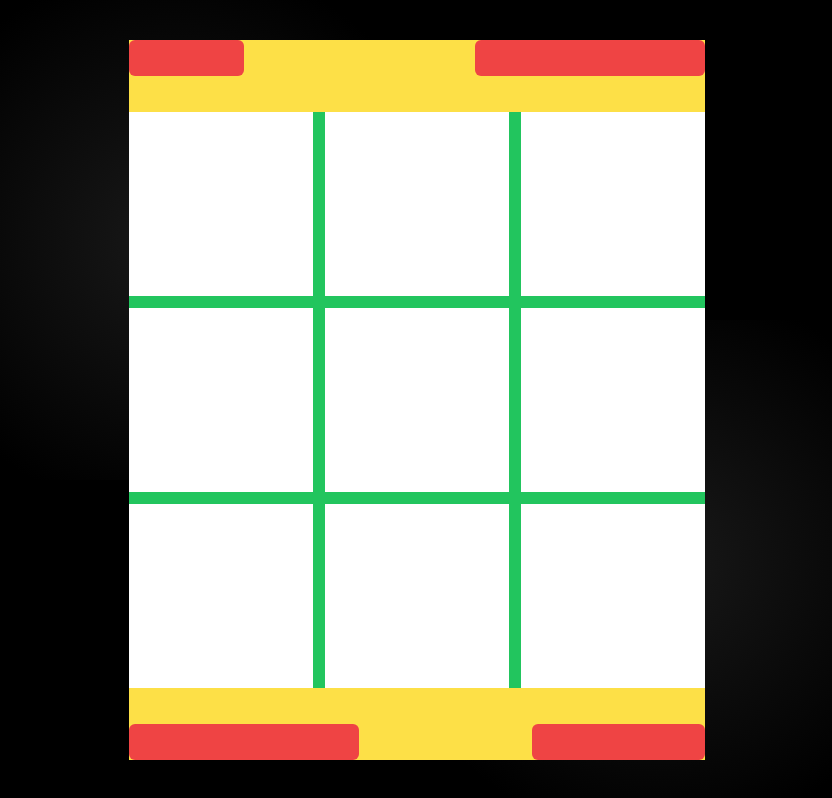
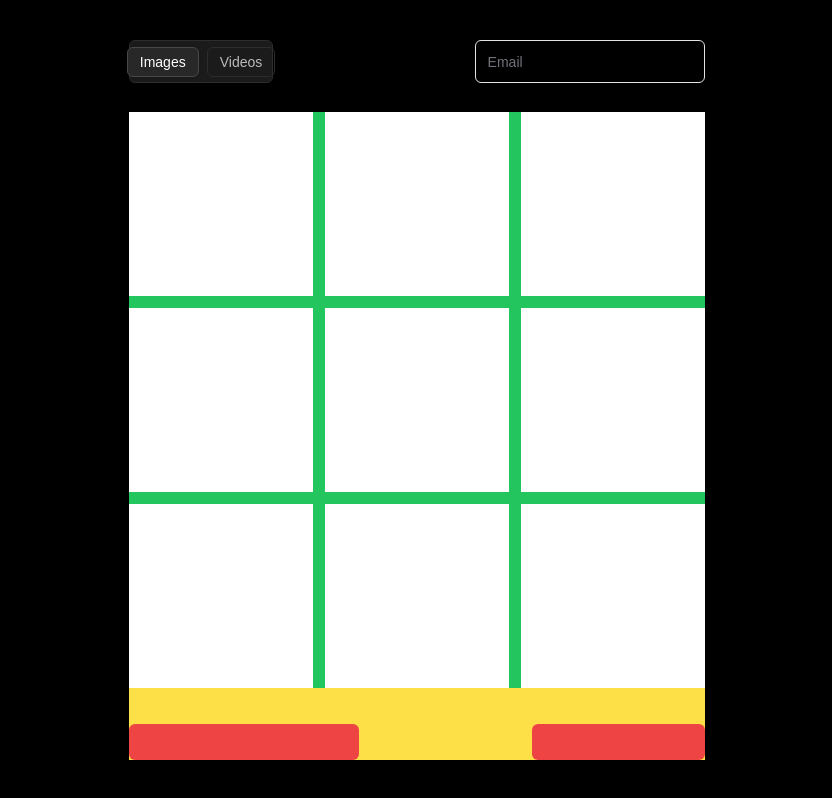
Before and after one commit to dangol-anish/nextjs-assignment, a Next.js app: page / in a window 1280 px wide. Shown: the whole page, without its empty margins (223-1055 px from the left). Built offline with nearby package versions, Linux system fonts and the light colour scheme.

Commit message:
Design: Toggle Button

```diff
--- a/app/layout.tsx
+++ b/app/layout.tsx
@@ -29,8 +29,6 @@ export default function RootLayout({
         className={`${geistSans.variable} ${geistMono.variable} antialiased bg-background_color h-[100vh] w-[100vw]`}
       >
         <main className="h-full w-full flex flex-col relative">
-          <div className="circle h-[50vh] w-[50vw] absolute top- left-20 z-0"></div>
-          <div className="circle h-[50vh] w-[50vw] absolute bottom-0 right-20 z-0 "></div>
           <section className="z-10 flex items-center justify-center h-full w-full relative ">
             {children}
             </section>
--- a/app/page.tsx
+++ b/app/page.tsx
@@ -1,12 +1,10 @@
+import MainPageHeader from "@/components/MainPageHeader"
 
 export default function Home() {
   return (
     <>
-  <div className="h-[95%] md:h-[90%] w-[90%] md:w-[60%] lg:w-[45%] bg-red-500 ">
-    <div className="bg-yellow-300 h-[10%] w-full flex justify-between">
-      <div className='bg-red-500 w-[20%] h-[50%]  rounded-md'></div>
-      <div className='bg-red-500 w-[40%] h-[50%] rounded-md'></div>
-    </div>
+  <div className="h-[95%] md:h-[90%] w-[90%] md:w-[60%] lg:w-[45%]">
+    <MainPageHeader/>
     <div className="bg-green-500 w-full h-[80%] grid grid-cols-1 md:grid-cols-3 gap-3 overflow-y-auto">
       <div className="bg-white h-32 md:h-full "></div>
       <div className="bg-white h-32 md:h-full"></div>
--- /dev/null
+++ b/components/MainPageHeader.tsx
@@ -0,0 +1,24 @@
+"use client"
+import { Input } from "@/components/ui/input"
+import { Tabs, TabsList, TabsTrigger } from "./ui/tabs"
+
+const MainPageHeader = () => {
+
+
+
+  return (
+    <div className="h-[10%] w-full flex justify-between text-white/70">
+
+    <Tabs defaultValue="images" className="w-[35%] lg:w-[25%] h-[60%] bg-default_state border rounded-md  border-border_color">
+    <TabsList className=" w-full  bg-default_state text-white/70  flex gap-2 justify-center items-center h-full ">
+        <TabsTrigger value="images" className="hover:bg-hover_state ">Images</TabsTrigger>
+        <TabsTrigger value="videos" className="hover:bg-hover_state">Videos</TabsTrigger>
+      </TabsList>
+      </Tabs>
+
+    <Input type="email" placeholder="Email" className="w-[40%] h-[60%]" />
+  </div>
+  )
+}
+
+export default MainPageHeader
--- /dev/null
+++ b/components/ui/input.tsx
@@ -0,0 +1,25 @@
+import * as React from "react"
+
+import { cn } from "@/lib/utils"
+
+export interface InputProps
+  extends React.InputHTMLAttributes<HTMLInputElement> {}
+
+const Input = React.forwardRef<HTMLInputElement, InputProps>(
+  ({ className, type, ...props }, ref) => {
+    return (
+      <input
+        type={type}
+        className={cn(
+          "flex h-9 w-full rounded-md border border-input bg-transparent px-3 py-1 text-sm shadow-sm transition-colors file:border-0 file:bg-transparent file:text-sm file:font-medium file:text-foreground placeholder:text-muted-foreground focus-visible:outline-none focus-visible:ring-1 focus-visible:ring-ring disabled:cursor-not-allowed disabled:opacity-50",
+          className
+        )}
+        ref={ref}
+        {...props}
+      />
+    )
+  }
+)
+Input.displayName = "Input"
+
+export { Input }
--- /dev/null
+++ b/components/ui/tabs.tsx
@@ -0,0 +1,55 @@
+"use client"
+
+import * as React from "react"
+import * as TabsPrimitive from "@radix-ui/react-tabs"
+
+import { cn } from "@/lib/utils"
+
+const Tabs = TabsPrimitive.Root
+
+const TabsList = React.forwardRef<
+  React.ElementRef<typeof TabsPrimitive.List>,
+  React.ComponentPropsWithoutRef<typeof TabsPrimitive.List>
+>(({ className, ...props }, ref) => (
+  <TabsPrimitive.List
+    ref={ref}
+    className={cn(
+      "inline-flex h-9 items-center justify-center rounded-lg bg-muted p-1 text-muted-foreground",
+      className
+    )}
+    {...props}
+  />
+))
+TabsList.displayName = TabsPrimitive.List.displayName
+
+const TabsTrigger = React.forwardRef<
+  React.ElementRef<typeof TabsPrimitive.Trigger>,
+  React.ComponentPropsWithoutRef<typeof TabsPrimitive.Trigger>
+>(({ className, ...props }, ref) => (
+  <TabsPrimitive.Trigger
+    ref={ref}
+    className={cn(
+      "inline-flex items-center justify-center whitespace-nowrap rounded-md px-3 py-1 text-sm font-medium ring-offset-background transition-all focus-visible:outline-none focus-visible:ring-2 focus-visible:ring-ring focus-visible:ring-offset-2 disabled:pointer-events-none disabled:opacity-50 data-[state=active]:bg-active_state data-[state=active]:text-white data-[state=active]:shadow border border-border_color data-[state=active]:border-border_active",
+      className
+    )}
+    {...props}
+  />
+))
+TabsTrigger.displayName = TabsPrimitive.Trigger.displayName
+
+const TabsContent = React.forwardRef<
+  React.ElementRef<typeof TabsPrimitive.Content>,
+  React.ComponentPropsWithoutRef<typeof TabsPrimitive.Content>
+>(({ className, ...props }, ref) => (
+  <TabsPrimitive.Content
+    ref={ref}
+    className={cn(
+      "mt-2 ring-offset-background focus-visible:outline-none focus-visible:ring-2 focus-visible:ring-ring focus-visible:ring-offset-2",
+      className
+    )}
+    {...props}
+  />
+))
+TabsContent.displayName = TabsPrimitive.Content.displayName
+
+export { Tabs, TabsList, TabsTrigger, TabsContent }
--- a/package.json
+++ b/package.json
@@ -11,6 +11,7 @@
   "dependencies": {
     "@radix-ui/react-icons": "^1.3.0",
     "@radix-ui/react-slot": "^1.1.0",
+    "@radix-ui/react-tabs": "^1.1.1",
     "class-variance-authority": "^0.7.0",
     "clsx": "^2.1.1",
     "lucide-react": "^0.453.0",
--- a/tailwind.config.ts
+++ b/tailwind.config.ts
@@ -13,6 +13,12 @@ const config: Config = {
 			// Defined Colors
 
 			background_color: "#000000",
+			default_state: "#1a1b1a",
+			hover_state: "#2d2d2d",
+			active_state: "#292828",
+			border_color: "#2d2d2d",
+			border_active: "#494849",
+
 
 
 
```
Also changed, not shown: 1 other file (tests, documents, lock files or other folders).
